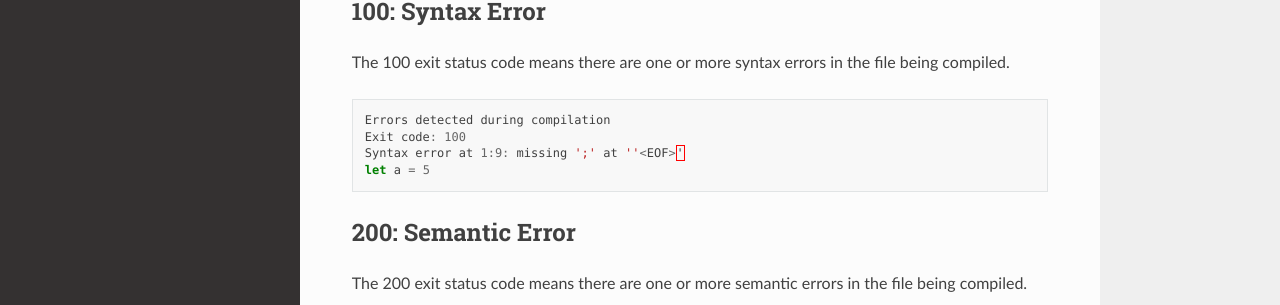
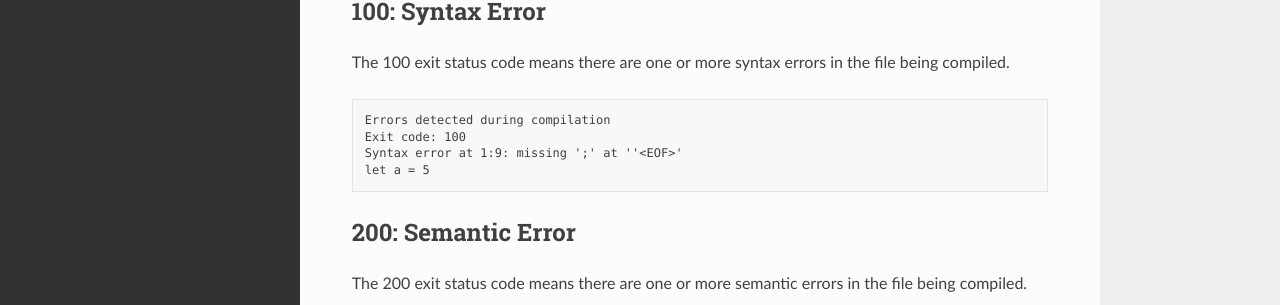
Before and after one commit to VAlgoLang/valgolang.github.io, a Sphinx documentation site: the page built from source/exitcodes.rst, in a window 1280 px wide. Shown: the part 317-622 px from the top of the page. Built offline with Sphinx 7.4.7 and the Read the Docs theme 2.0.0, drawn with Linux system fonts in a browser that asks for light colours.

Commit message:
Removed language specification
Removed language specification

```diff
--- a/source/exitcodes.rst
+++ b/source/exitcodes.rst
@@ -13,7 +13,7 @@ The 0 exit status code means that compilation was successful.
 
 The 100 exit status code means there are one or more syntax errors in the file being compiled.
 
-.. code :: js
+.. code :: none
 
     Errors detected during compilation
     Exit code: 100
--- a/source/quickstart.rst
+++ b/source/quickstart.rst
@@ -11,7 +11,7 @@ and algorithms
 
 Here is an example:
 
-.. code:: js
+.. code:: none
 
     let stack: Stack = new Stack;
     stack.push(5);
```
